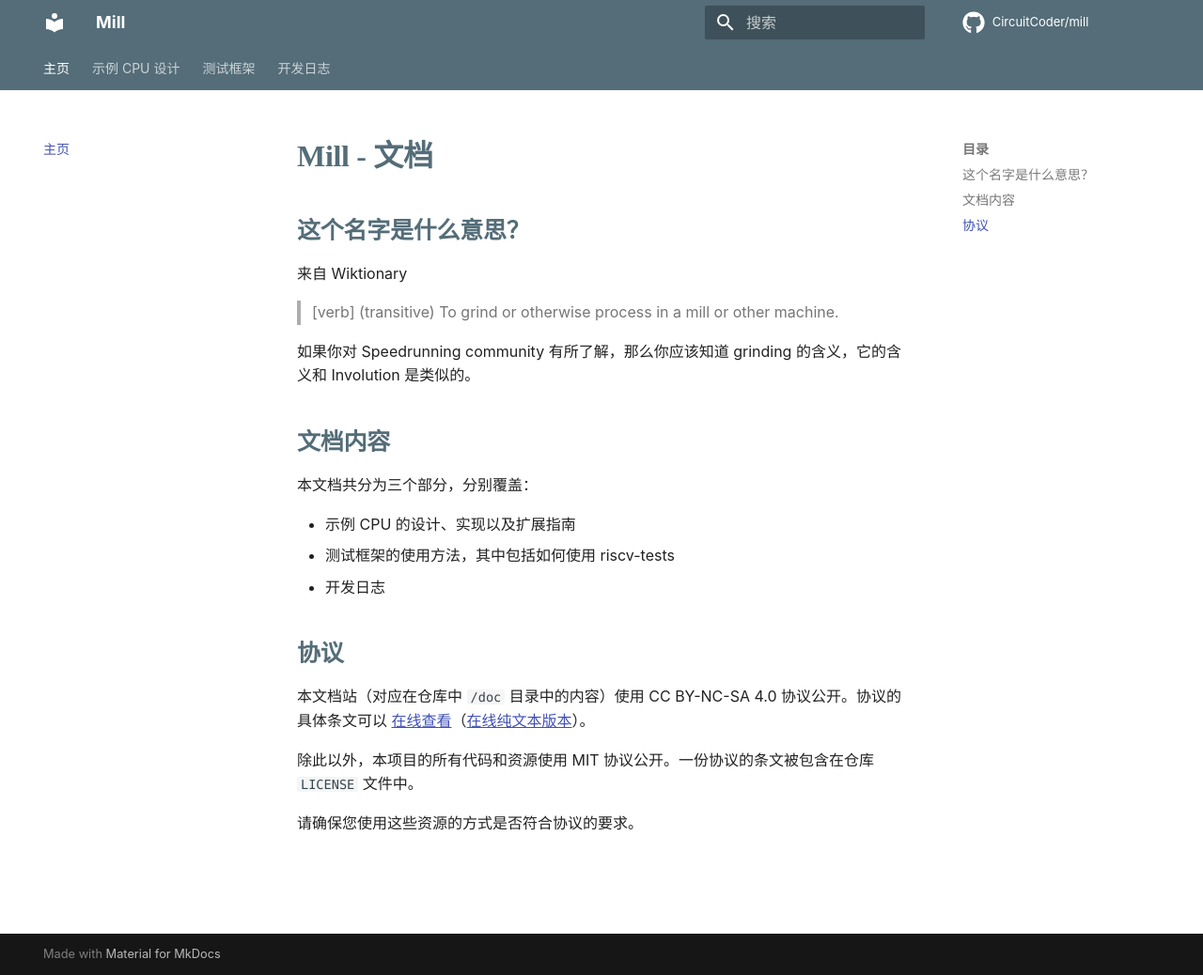
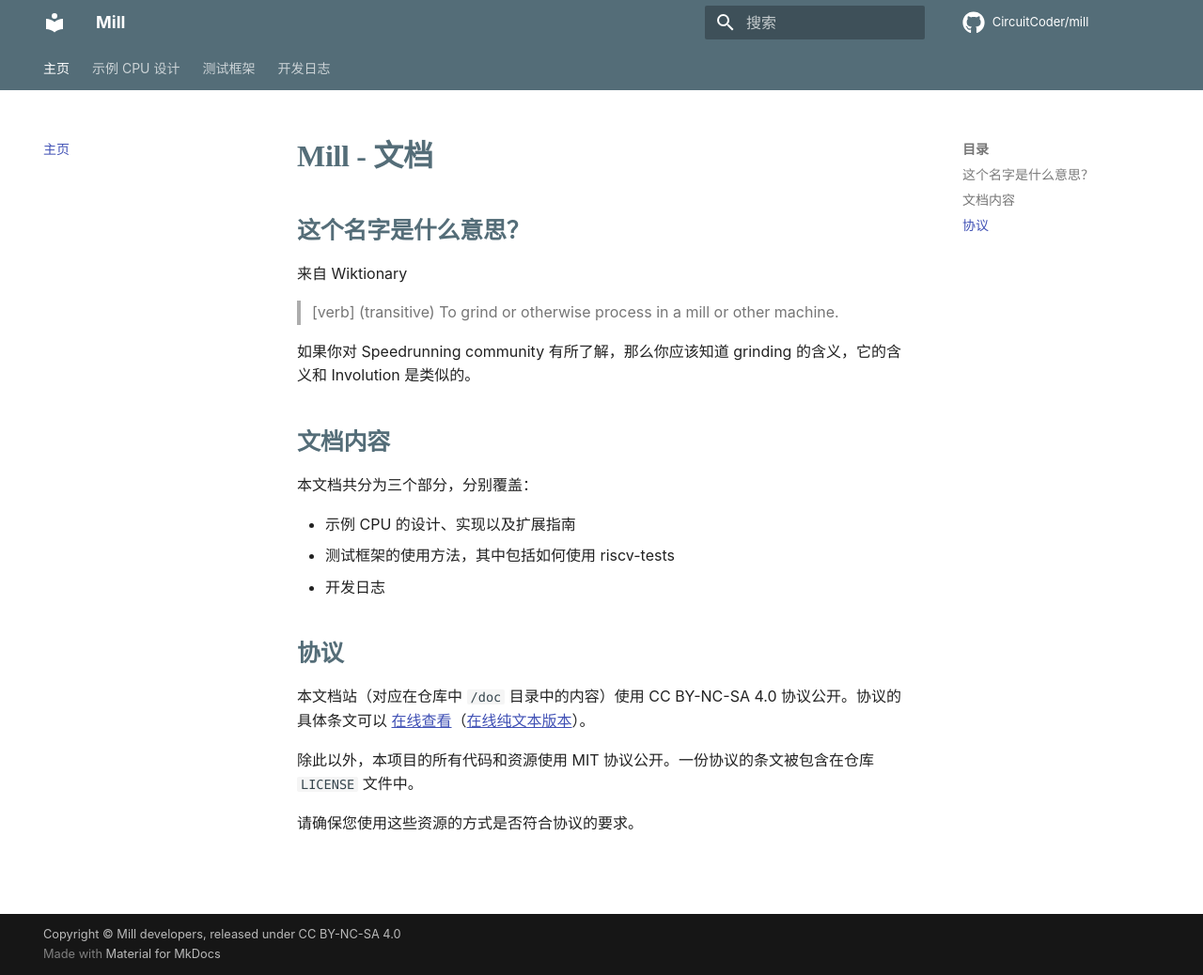
Before and after one commit to CircuitCoder/mill, an MkDocs documentation site: the page built from doc/docs/index.md, in a window 1280 px wide and 1038 px high. Shown: the whole window at 94% size. Built offline with MkDocs 1.6.1 and Material for MkDocs 9.7.7, drawn with Linux system fonts in a browser that asks for light colours; some web fonts are replaced; comment, search, counter and statistics services are not loaded; some of the changed lines change nothing that is shown.

Commit message:
Analytics, copyright footer

```diff
--- a/doc/mkdocs.yml
+++ b/doc/mkdocs.yml
@@ -2,6 +2,8 @@
 repo_url: https://github.com/CircuitCoder/mill
 repo_name: CircuitCoder/mill
 edit_uri: edit/master/doc/docs/
+
+copyright: Copyright © Mill developers, released under CC BY-NC-SA 4.0
 
 plugins:
   - search:
@@ -22,6 +24,7 @@
     - navigation.instant
   icon:
     repo: fontawesome/brands/github
+  custom_dir: overrides
 
 nav:
   - 主页: index.md
--- /dev/null
+++ b/doc/overrides/main.html
@@ -0,0 +1,5 @@
+{% extends "base.html" %}
+
+{% block analytics %}
+  <script async defer data-domain="mill.thu.fail" src="https://analytics.c-3.moe/js/plausible.js"></script>
+{% endblock %}
```
